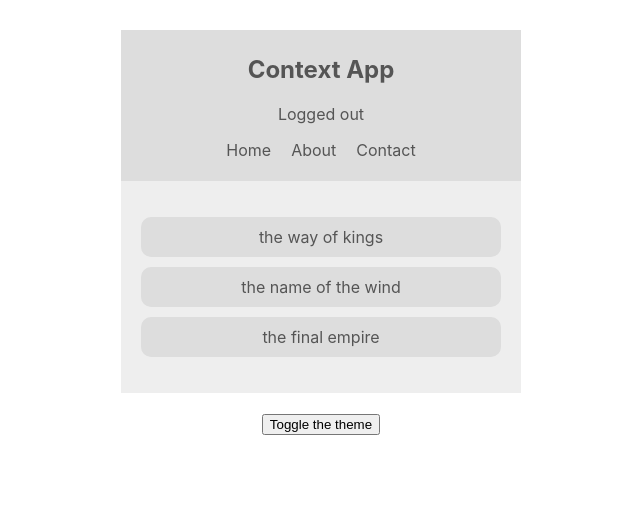
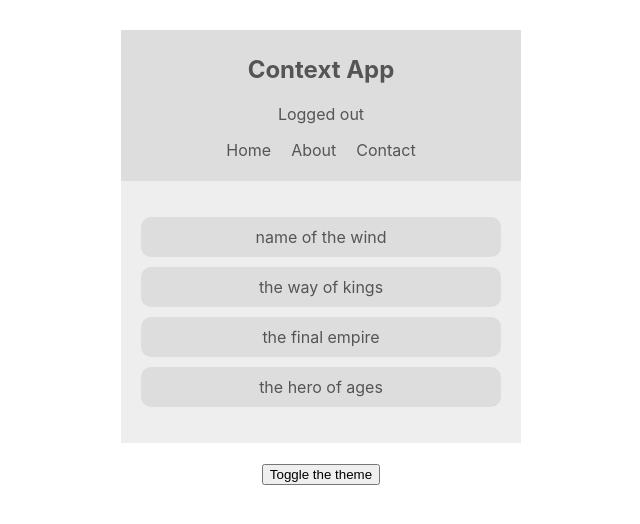
Before and after one commit to daxwann/react_context_hooks, a React (Create React App) app: page / in a window 1280 px wide. Shown: the top 524 px of the page, without its empty margins (319-959 px from the left). Built offline with nearby package versions, Linux system fonts and the light colour scheme.

Commit message:
add BookContext

```diff
--- a/src/App.js
+++ b/src/App.js
@@ -2,8 +2,9 @@
 import BookList from "./components/BookList";
 import Navbar from "./components/Navbar";
 import ThemeContextProvider from "./contexts/ThemeContext";
-import AuthContextProvider from './contexts/AuthContext';
+import AuthContextProvider from "./contexts/AuthContext";
 import ThemeToggle from "./components/ThemeToggle";
+import BookContextProvider from "./contexts/BookContext";
 
 function App() {
   return (
@@ -11,7 +12,9 @@
       <ThemeContextProvider>
         <AuthContextProvider>
           <Navbar />
-          <BookList />
+          <BookContextProvider>
+            <BookList />
+          </BookContextProvider>
           <ThemeToggle />
         </AuthContextProvider>
       </ThemeContextProvider>
--- a/src/components/BookList.js
+++ b/src/components/BookList.js
@@ -1,8 +1,10 @@
 import React, { useContext } from "react";
 import { ThemeContext } from "../contexts/ThemeContext";
+import { BookContext } from "../contexts/BookContext";
 
 const BookList = () => {
   const { isLightTheme, light, dark } = useContext(ThemeContext);
+  const { books } = useContext(BookContext);
   const theme = isLightTheme ? light : dark;
 
   return (
@@ -11,9 +13,13 @@
       style={{ background: theme.bgColor, color: theme.textColor }}
     >
       <ul>
-        <li style={{ background: theme.uiColor }}>the way of kings</li>
-        <li style={{ background: theme.uiColor }}>the name of the wind</li>
-        <li style={{ background: theme.uiColor }}>the final empire</li>
+        {books.map((book) => {
+          return (
+            <li style={{ background: theme.uiColor }} key={book.id}>
+              {book.title}
+            </li>
+          );
+        })}
       </ul>
     </div>
   );
--- /dev/null
+++ b/src/contexts/BookContext.js
@@ -0,0 +1,19 @@
+import React, { createContext, useState } from "react";
+
+export const BookContext = createContext();
+
+const BookContextProvider = (props) => {
+  const [books, setBooks] = useState([
+    { title: "name of the wind", id: 1 },
+    { title: "the way of kings", id: 2 },
+    { title: "the final empire", id: 3 },
+    { title: "the hero of ages", id: 4 },
+  ]);
+  return (
+    <BookContext.Provider value={{ books }}>
+      {props.children}
+    </BookContext.Provider>
+  );
+};
+
+export default BookContextProvider;
```
